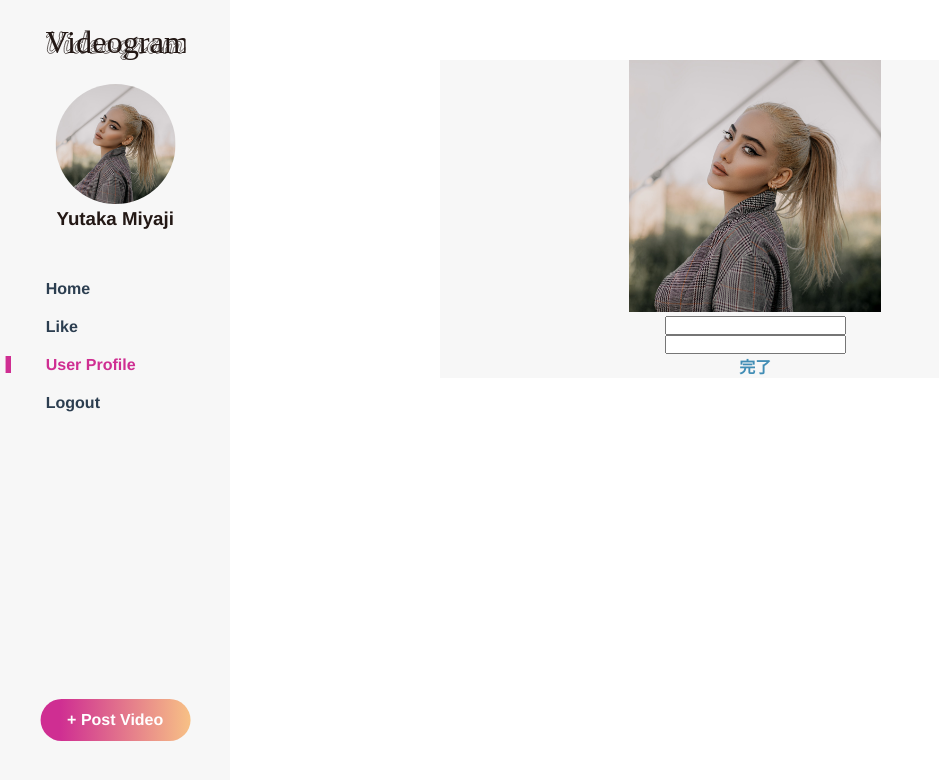
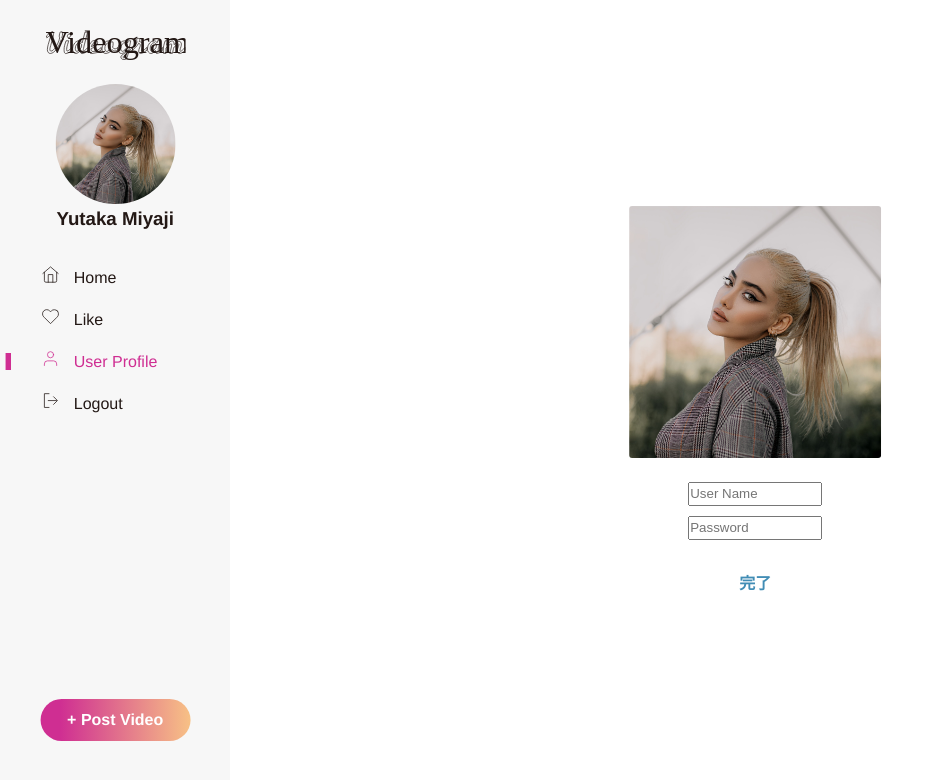
Before and after one commit to renasami/myjlab_summer_2021_teamM, a Vue app in the folder app/my-vue-app/: page /profile in a window 1280 px wide. Shown: the top 780 px of the page, without its empty margins (0-939 px from the left). Built offline with nearby package versions, Linux system fonts and the light colour scheme.

Commit message:
とりあえず大枠だけ

```diff
--- a/app/my-vue-app/src/components/Card.vue
+++ b/app/my-vue-app/src/components/Card.vue
@@ -4,8 +4,12 @@
         <li class='cards' v-for="(item, index) in items" :key="index">
         <div class='cards_inner'>
         <div class='upper_video'></div>
-        <div class='lower_text'>{{ item }}</div>
-        </div>
+        <div class='lower_text'>
+          <div class="title">{{ item }}</div>
+          <div class="icon">
+            <svg xmlns="http://www.w3.org/2000/svg" width="30" height="30" viewBox="0 0 24 24" fill="none" stroke="#231815" stroke-width="1" stroke-linecap="round" stroke-linejoin="round"><path d="M16 17l5-5-5-5M19.8 12H9M10 3H4v18h6"/></svg>
+            <svg xmlns="http://www.w3.org/2000/svg" width="30" height="30" viewBox="0 0 24 24" fill="none" stroke="#231815" stroke-width="1" stroke-linecap="round" stroke-linejoin="round"><path d="M20.84 4.61a5.5 5.5 0 0 0-7.78 0L12 5.67l-1.06-1.06a5.5 5.5 0 0 0-7.78 7.78l1.06 1.06L12 21.23l7.78-7.78 1.06-1.06a5.5 5.5 0 0 0 0-7.78z"></path></svg></div>
+        </div></div>
         </li>
     </div>
 
@@ -54,6 +58,7 @@ computed: {
   width:82%;
   position: absolute;
   right: 0;
+  margin-top: 50px;
 }
 
 .cards {
@@ -61,7 +66,7 @@ computed: {
   height:250px;
   margin: 20px 20px;
   display: inline-block;
-  box-shadow: 0px 2px 6px 0 rgba(0,0,0,0.2);
+  /* box-shadow: 0px 2px 6px 0 rgba(0,0,0,0.2); */
   border-radius: 3px;
 }
 
@@ -79,8 +84,19 @@ computed: {
   border-radius: 3px;
 }
 
-.loxer_text {
+.lower_text {
   width:100%;
   height:40%;
+  margin-top:10px;
+  display: flex;
+  justify-content: space-between;
+}
+
+.title, .icon {
+  display: inline-block;
+}
+
+.title {
+  font-size: 1.2em;
 }
 </style>
--- a/app/my-vue-app/src/components/Home.vue
+++ b/app/my-vue-app/src/components/Home.vue
@@ -26,8 +26,8 @@ export default {
   -webkit-font-smoothing: antialiased;
   -moz-osx-font-smoothing: grayscale;
   text-align: center;
-  color: #2c3e50;
-  margin-top: 60px;
+  color: #231815;
+  margin-top: 0px;
   height: 100vh;
 }
 
@@ -40,12 +40,6 @@ export default {
 }
 
 #nav a {
-  font-weight: bold;
-  color: #2c3e50;
-}
-
-#nav a.router-link-exact-active {
-  color: #42b983;
-
+  color: #231815;
 }
 </style>
--- a/app/my-vue-app/src/components/Navber.vue
+++ b/app/my-vue-app/src/components/Navber.vue
@@ -9,10 +9,10 @@
 <h3>Yutaka Miyaji</h3>
 
 <ul>
-            <li><a><router-link to="/home"><span class='router_box'><span class='router_text'>Home</span></span></router-link></a></li>
-            <li><a><router-link to="/like"><span class='router_box'><span class='router_text'>Like</span></span></router-link></a></li>
-            <li><a><router-link to="/profile"><span class='router_box'><span class='router_text'>User Profile</span></span></router-link></a></li>
-            <li><a><span class='router_box'><span class='router_text'>Logout</span></span></a></li>
+            <li><a><router-link to="/home"><span class='router_box'><svg xmlns="http://www.w3.org/2000/svg" width="23" height="23" viewBox="0 -7 28 30" fill="none" stroke="#231815" stroke-width="1" stroke-linecap="round" stroke-linejoin="round"><path d="M20 9v11a2 2 0 0 1-2 2H6a2 2 0 0 1-2-2V9"/><path d="M9 22V12h6v10M2 10.6L12 2l10 8.6"/></svg><span class='router_text'>Home</span></span></router-link></a></li>
+            <li><a><router-link to="/like"><span class='router_box'><svg xmlns="http://www.w3.org/2000/svg" width="23" height="23" viewBox="0 -7 28 30" fill="none" stroke="#231815" stroke-width="1" stroke-linecap="round" stroke-linejoin="round"><path d="M20.84 4.61a5.5 5.5 0 0 0-7.78 0L12 5.67l-1.06-1.06a5.5 5.5 0 0 0-7.78 7.78l1.06 1.06L12 21.23l7.78-7.78 1.06-1.06a5.5 5.5 0 0 0 0-7.78z"></path></svg><span class='router_text'>Like</span></span></router-link></a></li>
+            <li><a><router-link to="/profile"><span class='router_box'><svg xmlns="http://www.w3.org/2000/svg" width="23" height="23" viewBox="0 -7 28 30" fill="none" stroke="#231815" stroke-width="1" stroke-linecap="round" stroke-linejoin="round"><path d="M20 21v-2a4 4 0 0 0-4-4H8a4 4 0 0 0-4 4v2"></path><circle cx="12" cy="7" r="4"></circle></svg><span class='router_text'>User Profile</span></span></router-link></a></li>
+            <li><a><span class='router_box'><svg xmlns="http://www.w3.org/2000/svg" width="23" height="23" viewBox="0 -7 28 30" fill="none" stroke="#231815" stroke-width="1" stroke-linecap="round" stroke-linejoin="round"><path d="M16 17l5-5-5-5M19.8 12H9M10 3H4v18h6"/></svg><span class='router_text'>Logout</span></span></a></li>
 </ul>
 
 
@@ -49,7 +49,16 @@ text-align: center;
 }
 
 #nav .router_text {
-    margin-left: 40px;
+    margin-left: 10px;
+}
+
+svg {
+    margin-left: 35px;
+    margin-top: 10px;
+}
+
+#nav a .router-link-exact-active svg{
+    stroke: #CF2E92;
 }
 
 .nav_inner {
@@ -83,11 +92,11 @@ h3 {
 ul {
     width:100%;
     list-style:none;
-    margin-top: 50px;
+    margin-top: 20px;
 }
 
 li {
-    margin-top: 20px;
+    margin-top: 5px;
     text-align:left;
 }
 
@@ -105,6 +114,7 @@ a {
     width:150px;
     display: inline-block;
     color: white !important;
+    font-weight: bold;
     padding-top: 12px;
     padding-bottom: 12px;
     border-radius:100vh;
--- a/app/my-vue-app/src/components/Profile.vue
+++ b/app/my-vue-app/src/components/Profile.vue
@@ -2,8 +2,8 @@
 <div class='profile'>
      <div class="profile_inner">
          <img class='profile_img' src="./img/Profile.png"><br>
-         <input type="text" id="name" name="name"><br>
-         <input type="text" id="password" name="name"><br>
+         <input type="text" id="name" name="name" placeholder="User Name"><br>
+         <input type="text" id="password" name="name" placeholder="Password"><br>
          <a href="" class="btn"><span>完了</span></a>
      </div>
 </div>
@@ -17,17 +17,36 @@
   width:82%;
   position: absolute;
   right: 0;
+  height: 100vh;
 }
 
 .profile_inner {
+    position: absolute;
     width:60%;
-    margin: 0 auto;
-    background-color: #F7F7F7;
+    top: 50%;
+    left: 50%;
+    transform: translateY(-50%) translateX(-50%);
+    -webkit-transform: translateY(-50%) translateX(-50%);
 }
 
 .profile_img {
     width: 40%;
+    border-radius: 3px;
 }
+
+#name {
+    margin-top: 20px;
+}
+
+#password {
+    margin-top: 10px;
+}
+
+input {
+    width:130px;
+    height:20px;
+}
+
 
 .btn {
     display: inline-block;
@@ -35,6 +54,7 @@
     outline: none;
     font-weight: bold;
     text-decoration: none;
+    margin-top: 30px;
 }
 
 .btn:hover {
```
